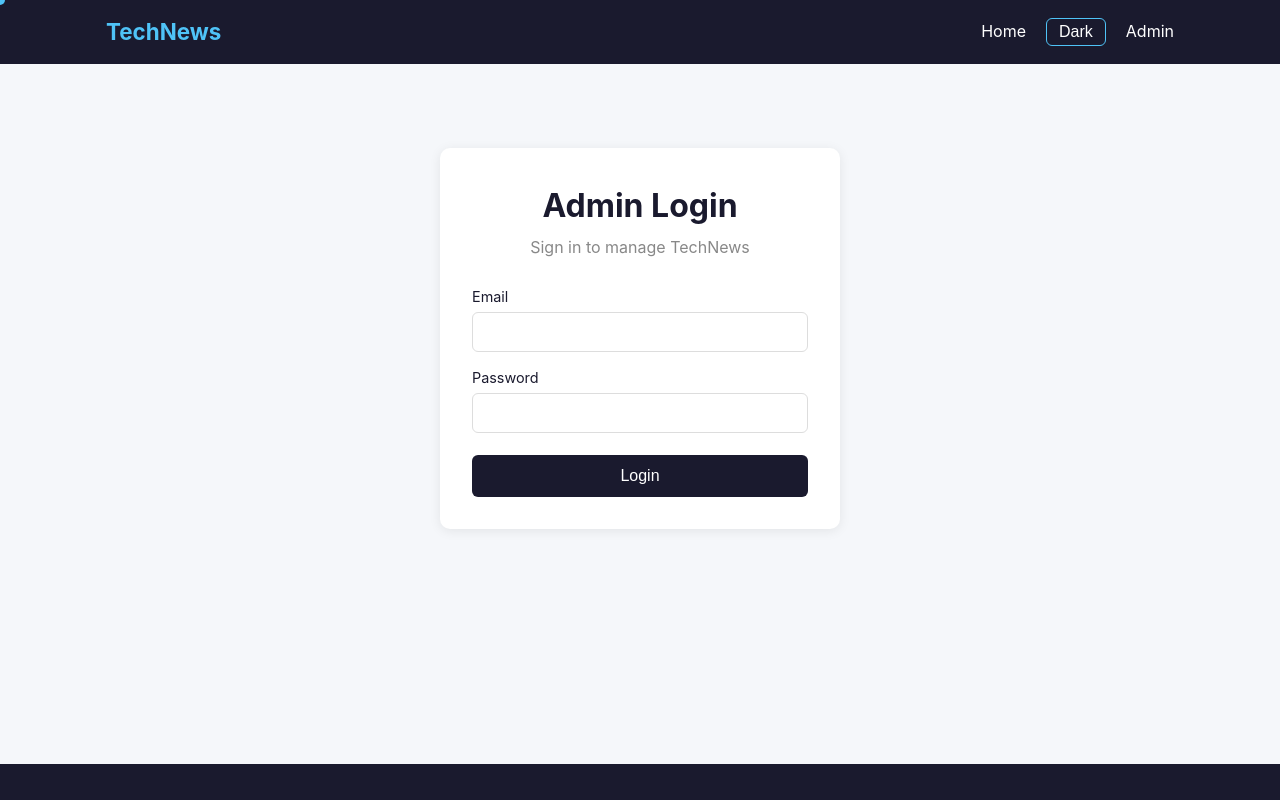
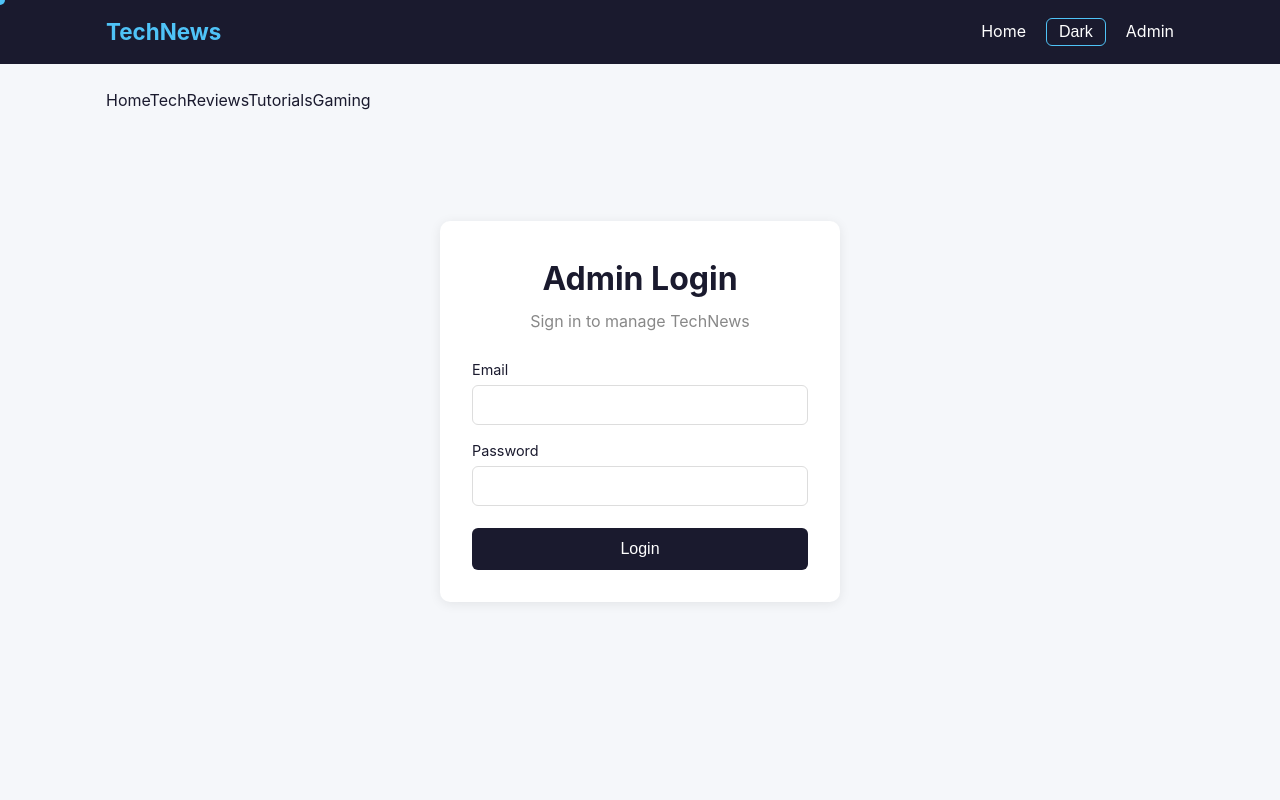
Before and after one commit to MUsunuruCharanSai/TechNews, a React (Vite) app in the folder frontend/: page /admin/login in a window 1280 px wide. Shown: the top 800 px of the page. Built offline with nearby package versions, Linux system fonts and the light colour scheme; no server answers; the HTML template or start-up script is replaced by a standard one.

Commit message:
add sub navbar with category filter

```diff
--- a/frontend/src/App.js
+++ b/frontend/src/App.js
@@ -1,6 +1,7 @@
 import { BrowserRouter, Routes, Route } from 'react-router-dom';
 import { ThemeProvider } from './context/ThemeContext';
 import Navbar from './components/Navbar';
+import SubNavbar from './components/SubNavbar';
 import Footer from './components/Footer';
 import MouseFollower from './components/MouseFollower';
 import Home from './pages/Home';
@@ -16,6 +17,7 @@ function App() {
       <BrowserRouter>
         <MouseFollower />
         <Navbar />
+        <SubNavbar />
         <main className="main-content">
           <Routes>
             <Route path="/" element={<Home />} />
--- /dev/null
+++ b/frontend/src/components/SubNavbar.js
@@ -0,0 +1,36 @@
+import { Link, useSearchParams } from 'react-router-dom';
+
+const subLinks = ['Home', 'Tech', 'Reviews', 'Tutorials', 'Gaming'];
+
+function SubNavbar() {
+  const [searchParams] = useSearchParams();
+  const activeCategory = searchParams.get('category') || '';
+
+  const getLink = (name) => {
+    if (name === 'Home') return '/';
+    return `/?category=${name}`;
+  };
+
+  const isActive = (name) => {
+    if (name === 'Home') return !activeCategory;
+    return activeCategory.toLowerCase() === name.toLowerCase();
+  };
+
+  return (
+    <div className="sub-navbar">
+      <div className="container sub-nav-inner">
+        {subLinks.map((name) => (
+          <Link
+            key={name}
+            to={getLink(name)}
+            className={isActive(name) ? 'sub-link active' : 'sub-link'}
+          >
+            {name}
+          </Link>
+        ))}
+      </div>
+    </div>
+  );
+}
+
+export default SubNavbar;
--- a/frontend/src/pages/Home.js
+++ b/frontend/src/pages/Home.js
@@ -1,10 +1,14 @@
 import { useEffect, useState } from 'react';
+import { useSearchParams } from 'react-router-dom';
 import ItemCard from '../components/ItemCard';
 import { itemAPI } from '../services/api';
 
 const ITEMS_PER_PAGE = 6;
 
 function Home() {
+  const [searchParams] = useSearchParams();
+  const category = searchParams.get('category') || '';
+
   const [items, setItems] = useState([]);
   const [loading, setLoading] = useState(true);
   const [error, setError] = useState('');
@@ -18,12 +22,22 @@ function Home() {
       .finally(() => setLoading(false));
   }, []);
 
+  useEffect(() => {
+    setCurrentPage(1);
+  }, [category]);
+
   if (loading) return <p className="center">Loading...</p>;
   if (error) return <p className="center error">{error}</p>;
 
-  const totalPages = Math.ceil(items.length / ITEMS_PER_PAGE);
+  const filtered = category
+    ? items.filter(
+        (item) => item.category?.name?.toLowerCase() === category.toLowerCase()
+      )
+    : items;
+
+  const totalPages = Math.ceil(filtered.length / ITEMS_PER_PAGE);
   const start = (currentPage - 1) * ITEMS_PER_PAGE;
-  const currentItems = items.slice(start, start + ITEMS_PER_PAGE);
+  const currentItems = filtered.slice(start, start + ITEMS_PER_PAGE);
 
   const goToPage = (page) => {
     setCurrentPage(page);
@@ -32,13 +46,17 @@ function Home() {
 
   return (
     <div className="container home-page">
+      {category && <h2 className="category-title">{category}</h2>}
+
       <div className="news-grid">
         {currentItems.map((item) => (
           <ItemCard key={item._id} item={item} />
         ))}
       </div>
 
-      {items.length === 0 && <p className="center">No items yet.</p>}
+      {filtered.length === 0 && (
+        <p className="center">No items in this category yet.</p>
+      )}
 
       {totalPages > 1 && (
         <div className="pagination">
```
